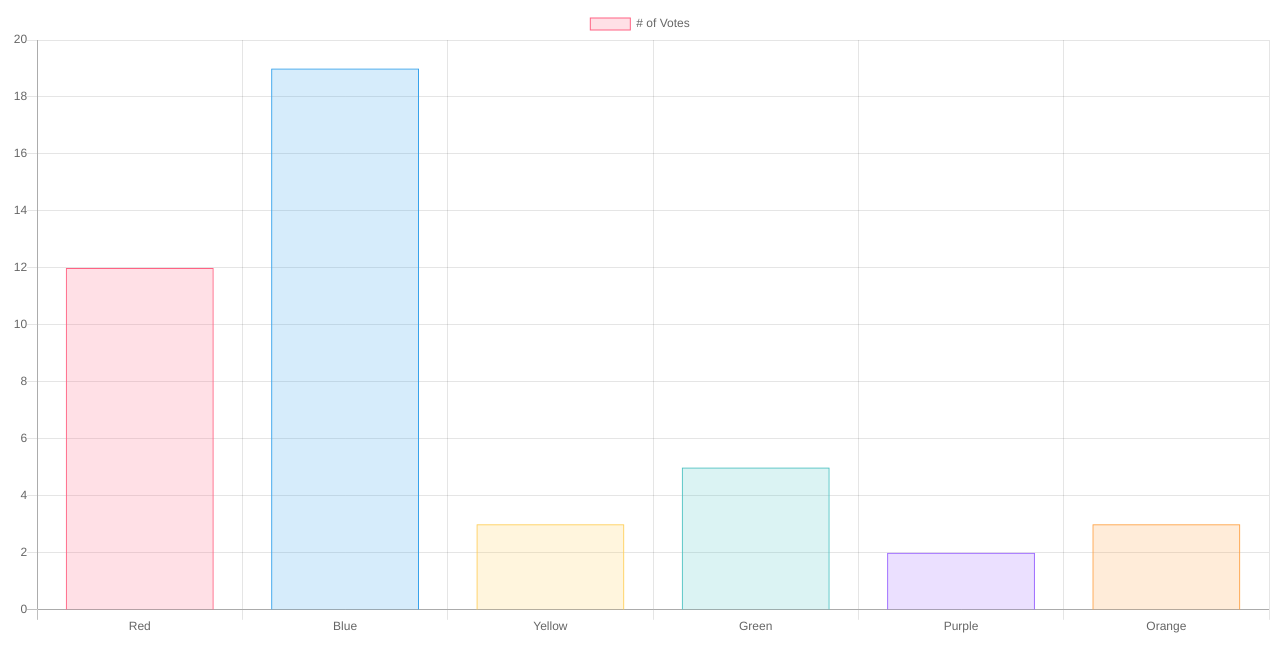
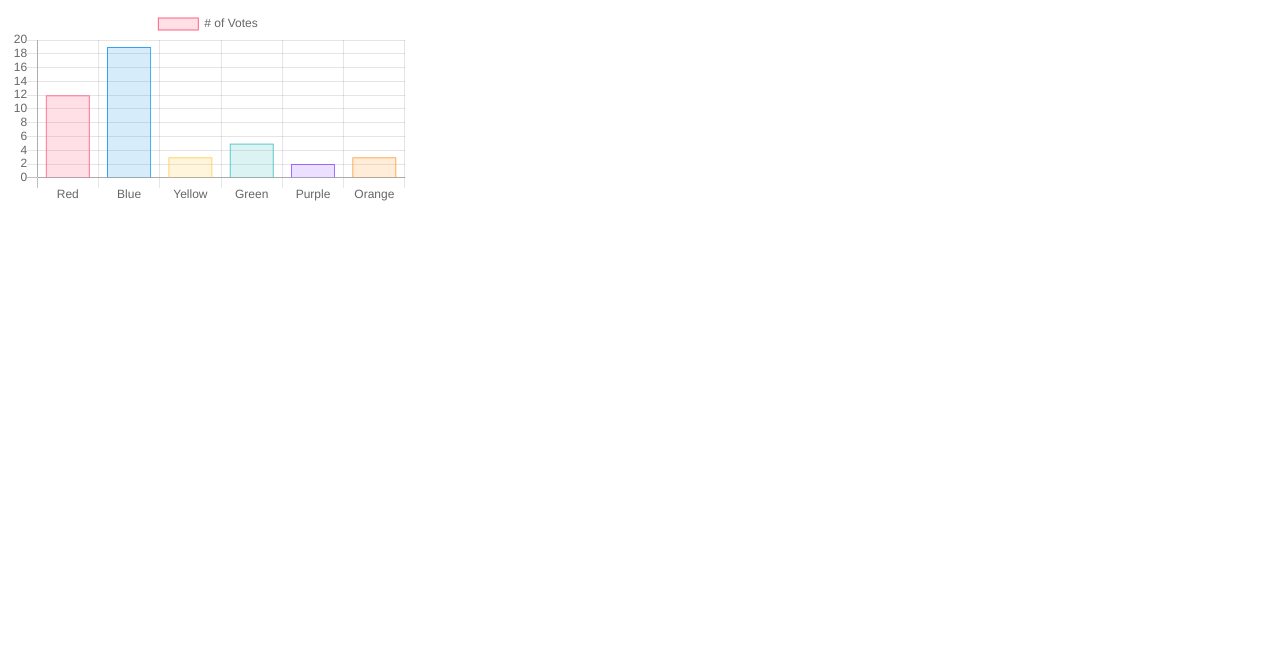
Before and after one commit to baggio4ever/chartjs-app, an Angular app: page / in a window 1280 px wide. Shown: the top 672 px of the page. Built offline with nearby package versions, Linux system fonts and the light colour scheme.

Commit message:
レスポンシブ指定を外せば、width , height 効くようになった

```diff
--- a/src/app/app.component.css
+++ b/src/app/app.component.css
@@ -1,4 +1,3 @@
 .cha {
-    width: 100px;
-    height: 100px;
+    width: 400px;
 }
--- a/src/app/app.component.ts
+++ b/src/app/app.component.ts
@@ -47,6 +47,7 @@ export class AppComponent implements AfterViewInit {
           }]
       },
       options: {
+        responsive: false,
           scales: {
               yAxes: [{
                   ticks: {
@@ -57,4 +58,10 @@ export class AppComponent implements AfterViewInit {
       }
   });
   }
+
+  // レスポンシた対応がデフォルトで true になっていたのが原因みたい
+  // width,height 指定しても 無視しやがる。
+  // この辺参考になった
+  // https://hacknote.jp/archives/31226/
+  // https://obel.hatenablog.jp/entry/20160626/1466937585
 }
```
